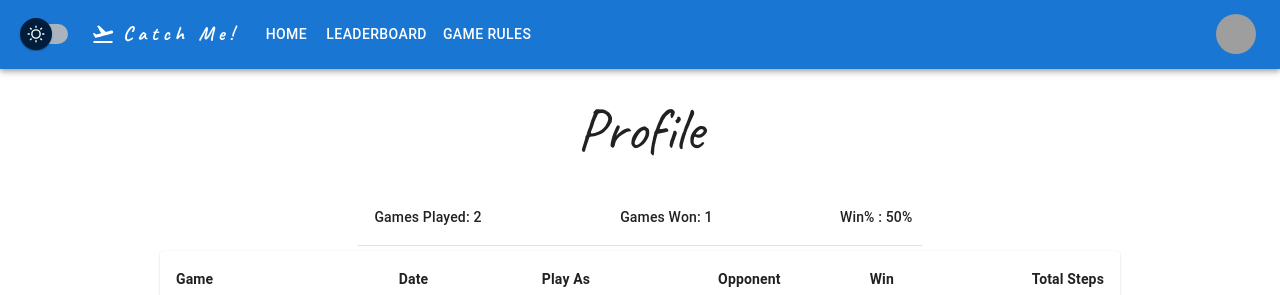
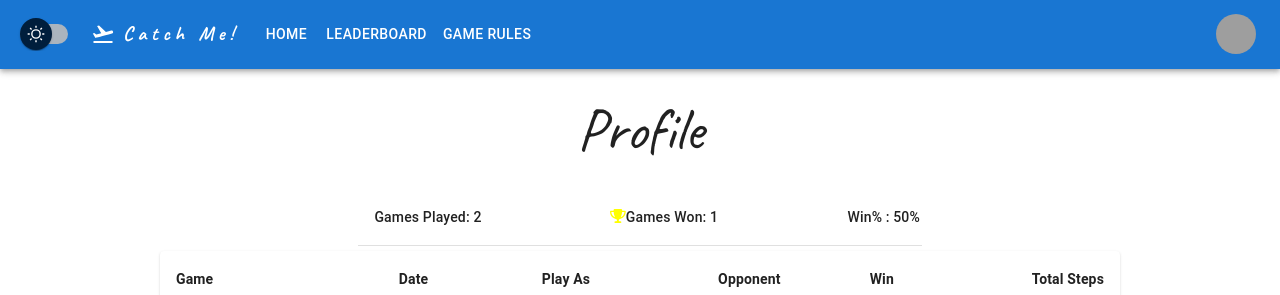
Before and after one commit to rupcgroup4/React-Final-Project, a React (Create React App) app in the folder client/: page /profile in a window 1280 px wide. Shown: the top 295 px of the page. Built offline with nearby package versions, Linux system fonts and the light colour scheme; grey boxes are pictures that could not be loaded.

Commit message:
add trophy icon to profile

```diff
--- a/client/package.json
+++ b/client/package.json
@@ -8,6 +8,8 @@
     "@amcharts/amcharts5-geodata": "^5.0.6",
     "@emotion/react": "^11.10.5",
     "@emotion/styled": "^11.10.5",
+    "@fortawesome/free-solid-svg-icons": "^6.3.0",
+    "@fortawesome/react-fontawesome": "^0.2.0",
     "@mui/icons-material": "^5.11.11",
     "@mui/joy": "^5.0.0-alpha.68",
     "@mui/lab": "^5.0.0-alpha.122",
--- a/client/src/components/Profile/UsersTotalGameStats.jsx
+++ b/client/src/components/Profile/UsersTotalGameStats.jsx
@@ -1,4 +1,6 @@
 import {Box, Typography, TableContainer, Table, TableHead, TableRow, TableCell} from '@mui/material';
+import { FontAwesomeIcon } from '@fortawesome/react-fontawesome';
+import { faTrophy } from '@fortawesome/free-solid-svg-icons';
 
 
 
@@ -10,7 +12,10 @@ export default function UsersTotalGameStats({usersGameStats}){
         <TableHead>
           <TableRow >
             <TableCell >Games Played: {usersGameStats.gamesPlayed}</TableCell>
-            <TableCell >Games Won: {usersGameStats.gamesWon}</TableCell>
+            <TableCell >
+                <FontAwesomeIcon icon={faTrophy} color="yellow" />
+                Games Won: {usersGameStats.gamesWon}
+            </TableCell>
             <TableCell >Win% : {usersGameStats.winPersentage}%</TableCell>
           </TableRow>
         </TableHead>
```
Also changed, not shown: 1 other file (tests, documents, lock files or other folders).
